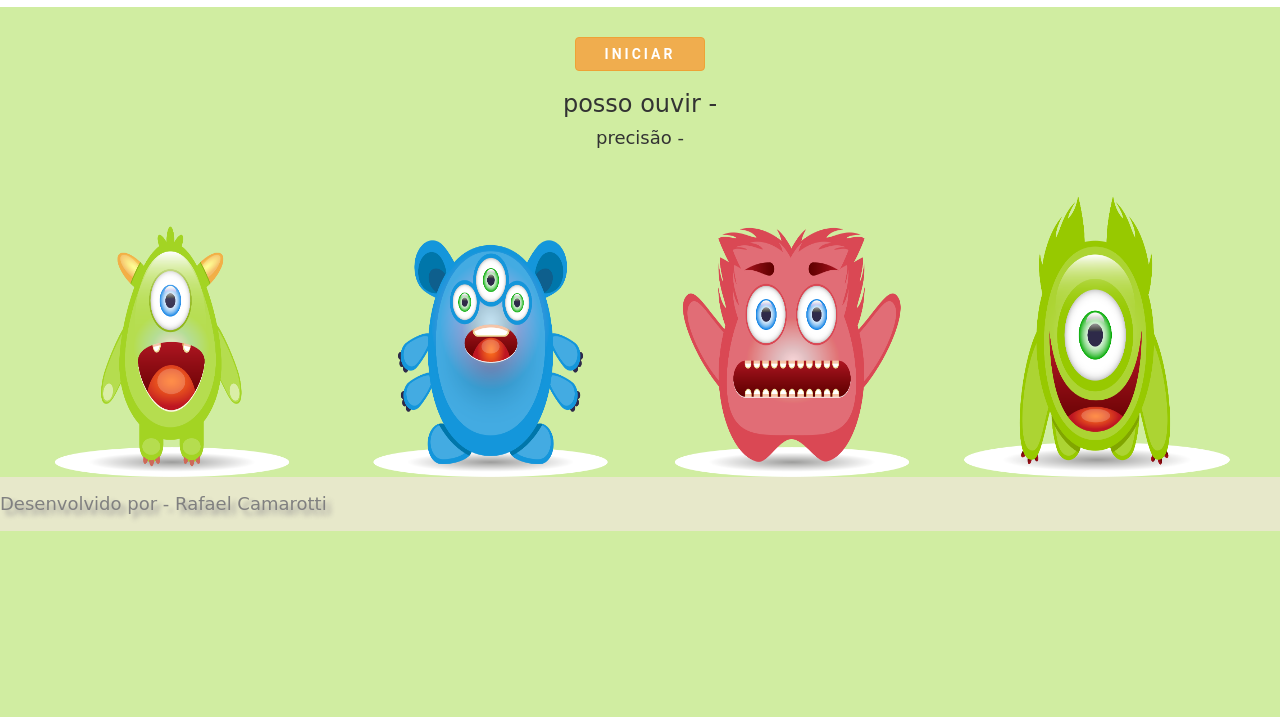
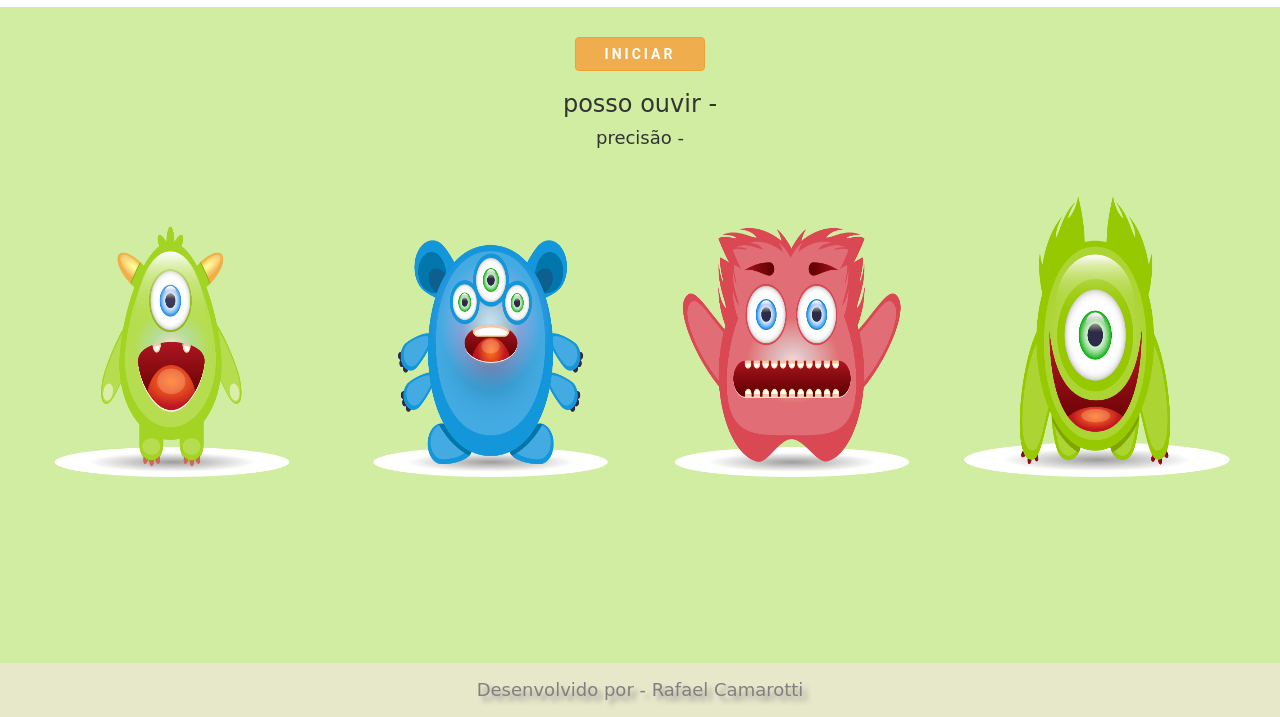
Before and after one commit to rafaelcamarotti/sons, a plain HTML site: page index.html in a window 1280 px wide. Shown: the part 83-800 px from the top of the page. Drawn offline with nearby package versions, Linux system fonts and the light colour scheme.

Commit message:
Update style.css

```diff
--- a/style.css
+++ b/style.css
@@ -23,11 +23,11 @@ font-weight: bold;
 .copy_right_footer{
     position: fixed;
     color:gray;
-    botton: 0;
+    bottom: 0;
     width: 100%;
     font-size: 18px;
     background-color:#e7e8ca;
     line-height: 3;
-    text-aling: center;
+    text-align: center;
     text-shadow: 5px 5px 5px rgb(151, 149, 149)
 }
```
